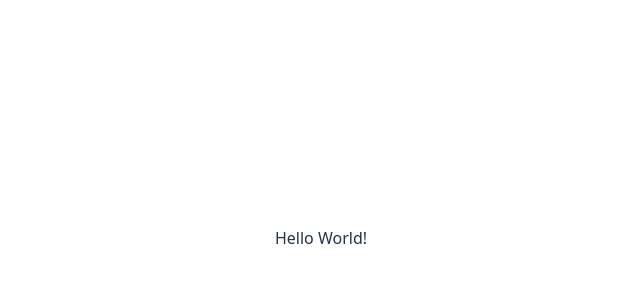
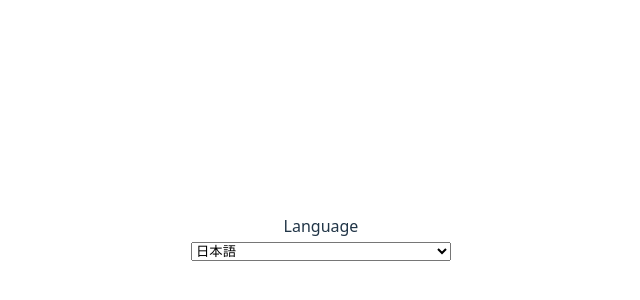
Before and after one commit to pewsheen/hajimaku, a Vue app: page / in a window 1280 px wide. Shown: the part 162-462 px from the top of the page, without its empty margins (319-959 px from the left). Built offline with nearby package versions, Linux system fonts and the light colour scheme.

Commit message:
feat: add language options in popup

```diff
--- a/src/App.vue
+++ b/src/App.vue
@@ -1,8 +1,69 @@
-<script setup lang="ts"></script>
+<script setup lang="ts">
+import { onMounted, ref } from 'vue';
+
+type Options = {
+  language: 'ja' | 'en-US' | 'zh-TW';
+};
+
+const language = ref<Options['language']>('ja');
+const options = ref([
+  { label: '日本語', value: 'ja' },
+  { label: 'English (US)', value: 'en-US' },
+  { label: '繁體中文', value: 'zh-TW' },
+]);
+
+function saveOptions(toStorage = true) {
+  const payload: Options = { language: language.value };
+  try {
+    if (toStorage) {
+      chrome.storage?.sync.set({ hajimakuOptions: payload });
+    }
+  } catch {}
+  sendMessageToActiveTab({ type: 'hajimaku:setOptions', payload });
+}
+
+function sendMessageToActiveTab(message: any) {
+  try {
+    chrome.tabs?.query({ active: true, currentWindow: true }, (tabs) => {
+      const tab = tabs?.[0];
+      if (!tab?.id) return;
+      chrome.tabs.sendMessage(tab.id, message, () => void 0);
+    });
+  } catch {}
+}
+
+onMounted(() => {
+  try {
+    chrome.storage?.sync.get(['hajimakuOptions'], (res) => {
+      const stored: Partial<Options> | undefined = res?.hajimakuOptions;
+      if (stored?.language) {
+        language.value = stored.language;
+      }
+    });
+  } catch {}
+});
+</script>
 
 <template>
-  <div>Hello World!</div>
-  <!-- TODO: transcript options -->
+  <div style="display: grid; gap: 8px; min-width: 260px">
+    <div>
+      <label for="sel-lang">Language</label>
+      <select
+        id="sel-lang"
+        v-model="language"
+        @change="saveOptions()"
+        style="width: 100%"
+      >
+        <option
+          v-for="option in options"
+          :key="option.value"
+          :value="option.value"
+        >
+          {{ option.label }}
+        </option>
+      </select>
+    </div>
+  </div>
 </template>
 
 <style scoped></style>
```
Also changed, not shown: public/content.js (+51 -0 lines), public/manifest.json, 1 other file (tests, documents, lock files or other folders).
